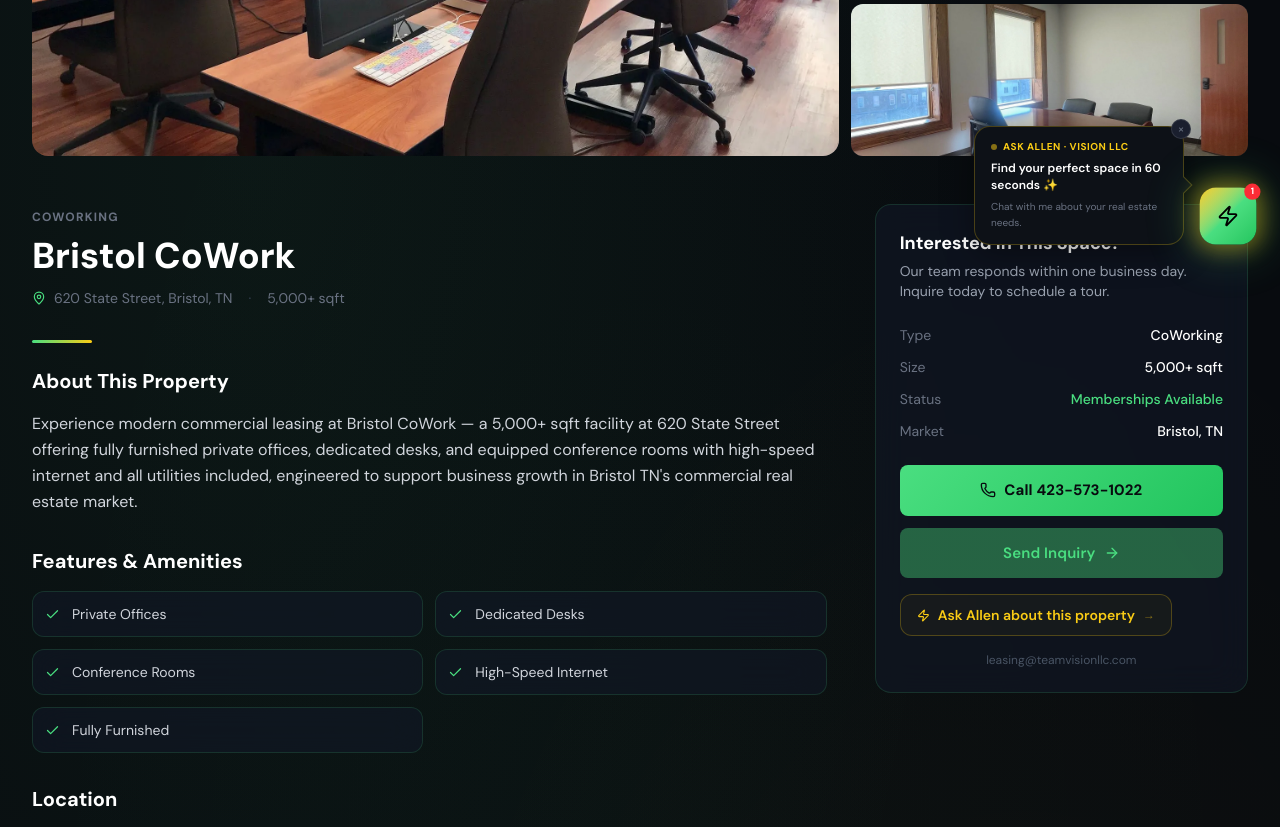
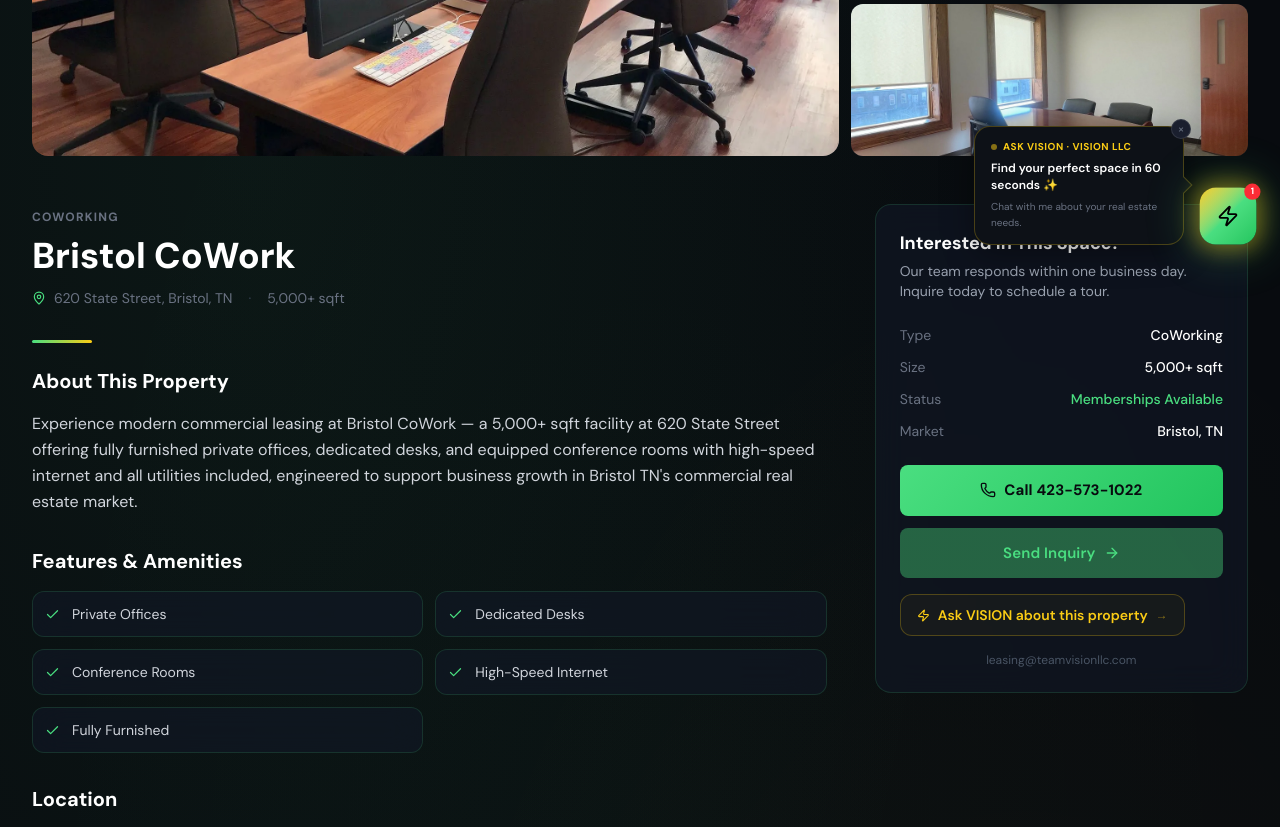
Before and after one commit to wireddigitalus-stack/vision, a Next.js app: page /properties/bristol-cowork in a window 1280 px wide. Shown: the part 460-1287 px from the top of the page. Built offline with nearby package versions, Linux system fonts and the light colour scheme.

Commit message:
rebrand: Ask Allen → Ask VISION across all components

```diff
--- a/src/app/admin/page.tsx
+++ b/src/app/admin/page.tsx
@@ -240,7 +240,7 @@
               <Zap size={18} className="text-black" />
             </div>
             <div>
-              <h1 className="text-white font-black text-xl">Ask Allen CRM</h1>
+              <h1 className="text-white font-black text-xl">Ask VISION CRM</h1>
               <p className="text-[11px] text-gray-500">AI Lead Intelligence Dashboard</p>
             </div>
           </div>
@@ -550,7 +550,7 @@
         )}
 
         <p className="text-center text-[11px] text-gray-700 mt-10">
-          Vision Ask Allen CRM · AI-Powered by Gemini · Auto-refreshes every 30s
+          Vision Ask VISION CRM · AI-Powered by Gemini · Auto-refreshes every 30s
           <br />
           <span className="text-gray-800">Monday.com sync — ready to activate on API connection</span>
         </p>
--- a/src/app/spaces/[slug]/page.tsx
+++ b/src/app/spaces/[slug]/page.tsx
@@ -158,7 +158,7 @@
                   </Link>
                 </div>
 
-                {/* Ask Allen nudge */}
+                {/* Ask VISION nudge */}
                 <div className="mt-4">
                   <LeaseBotTrigger propertyName={`${page.badge} space in the Tri-Cities`} />
                 </div>
--- a/src/components/AIChatWidget.tsx
+++ b/src/components/AIChatWidget.tsx
@@ -302,12 +302,12 @@
               </div>
               <div>
                 <p className="text-white font-bold text-sm leading-tight">
-                  Ask Allen
+                  Ask VISION
                 </p>
                 <div className="flex items-center gap-1.5">
                   <div className="w-1.5 h-1.5 rounded-full bg-[#4ADE80] pulse-green" />
                   <span className="text-[11px] text-[#4ADE80]">
-                    Vision LLC Space Advisor
+                    VISION Space Advisor
                   </span>
                 </div>
               </div>
@@ -542,7 +542,7 @@
                     id="lease-bot-call-cta"
                     className="w-full py-3 rounded-xl bg-gradient-to-r from-[#4ADE80] to-[#22C55E] text-black font-bold text-sm flex items-center justify-center gap-2 hover:opacity-90 transition-opacity"
                   >
-                    <Phone size={14} /> Call Allen's Team Now
+                    <Phone size={14} /> Call Vision LLC Now
                   </a>
                   <button
                     onClick={reset}
@@ -553,7 +553,7 @@
                 </div>
 
                 <p className="text-[10px] text-gray-600 text-center pb-2">
-                  Ask Allen · Vision LLC · Powered by Gemini
+                  Ask VISION · Vision LLC · Powered by Gemini
                 </p>
               </div>
             )}
@@ -621,7 +621,7 @@
             {/* Live dot + label */}
             <div className="flex items-center gap-1.5 mb-1.5">
               <span className="w-1.5 h-1.5 rounded-full bg-[#FACC15] animate-pulse" />
-              <span className="text-[10px] font-bold text-[#FACC15] uppercase tracking-wider">Ask Allen · Vision LLC</span>
+              <span className="text-[10px] font-bold text-[#FACC15] uppercase tracking-wider">Ask VISION · Vision LLC</span>
             </div>
             {/* Headline */}
             <p className="text-white text-xs font-semibold leading-snug mb-1.5">
@@ -644,7 +644,7 @@
           setNudgeDismissed(true);
         }}
         id="lease-bot-toggle"
-        aria-label="Chat with Allen — Vision LLC"
+        aria-label="Ask VISION — Vision LLC"
         className={`fixed bottom-28 right-4 sm:bottom-24 sm:right-6 z-50 w-14 h-14 rounded-2xl flex items-center justify-center transition-all duration-300 ${
           isOpen
             ? "bg-[#111827] border border-[rgba(74,222,128,0.3)] shadow-lg"
--- a/src/components/LeaseBotTrigger.tsx
+++ b/src/components/LeaseBotTrigger.tsx
@@ -24,10 +24,10 @@
       <button
         onClick={handleClick}
         className="inline-flex items-center gap-2 px-4 py-2.5 rounded-xl border border-[rgba(250,204,21,0.25)] bg-[rgba(250,204,21,0.04)] text-[#FACC15] text-sm font-semibold hover:bg-[rgba(250,204,21,0.08)] hover:border-[rgba(250,204,21,0.45)] transition-all group"
-        aria-label={`Ask Allen about ${propertyName}`}
+        aria-label={`Ask VISION about ${propertyName}`}
       >
         <Zap size={13} className="group-hover:scale-110 transition-transform" />
-        Ask Allen about this property
+        Ask VISION about this property
         <span className="text-[#FACC15]/50 group-hover:text-[#FACC15] transition-colors text-xs">→</span>
       </button>
     );
@@ -38,10 +38,10 @@
     <button
       onClick={handleClick}
       className="inline-flex items-center gap-1.5 text-[11px] text-[#FACC15]/70 hover:text-[#FACC15] transition-colors group border-t border-[rgba(255,255,255,0.05)] pt-3 mt-1 w-full"
-      aria-label={`Ask Allen about ${propertyName}`}
+      aria-label={`Ask VISION about ${propertyName}`}
     >
       <Zap size={10} className="group-hover:scale-110 transition-transform flex-shrink-0" />
-      <span>Ask Allen about this property</span>
+      <span>Ask VISION about this property</span>
       <span className="ml-auto text-[#FACC15]/40 group-hover:text-[#FACC15]/70 transition-colors">→</span>
     </button>
   );
```
